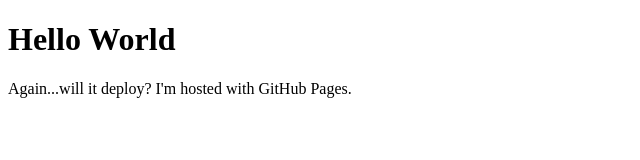
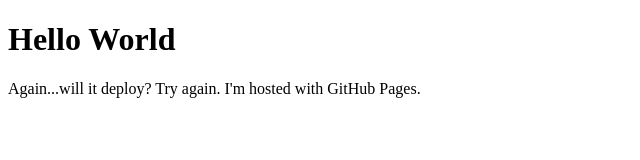
Before and after one commit to charlmistry/charlmistry.github.io, a plain HTML site: page index.html in a window 1280 px wide. Shown: the whole page, without its empty margins (0-640 px from the left). Drawn offline with Linux system fonts and the light colour scheme.

Commit message:
Update index.html

```diff
--- a/index.html
+++ b/index.html
@@ -2,6 +2,6 @@
 <html>
 <body>
 <h1>Hello World</h1>
-<p>Again...will it deploy? I'm hosted with GitHub Pages.</p>
+<p>Again...will it deploy? Try again. I'm hosted with GitHub Pages.</p>
 </body>
 </html>
```
